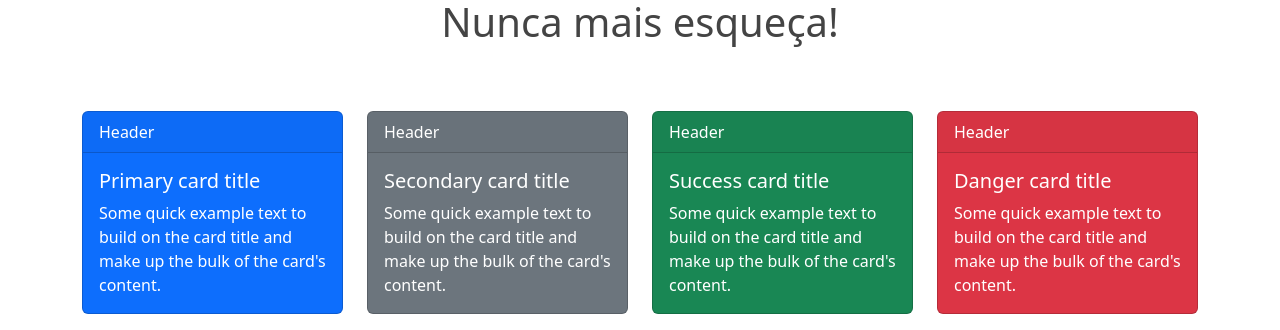
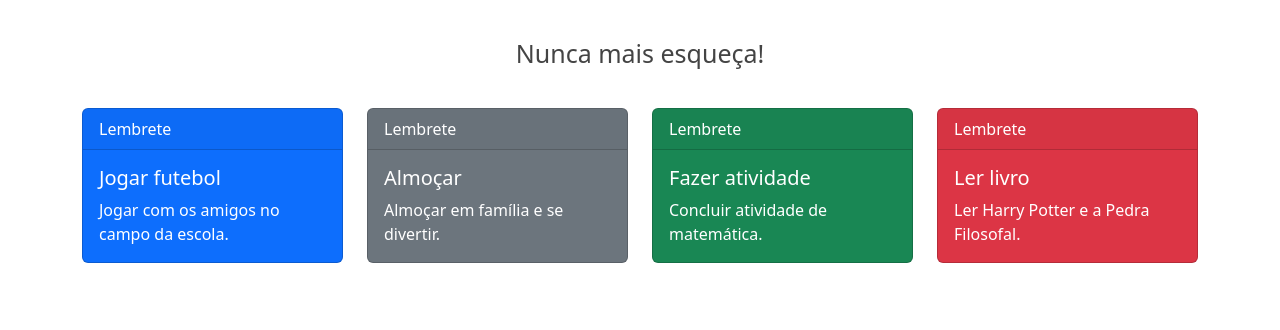
Before and after one commit to abraaolucassb/site-lembretes-ly, a plain HTML site: page index.html in a window 1280 px wide. Shown: the part 1026-1356 px from the top of the page. After the commit the page ends 1305 px from the top, so only its background shows below. Drawn offline with nearby package versions, Linux system fonts and the light colour scheme.

Commit message:
23-03-2023 (10:49)

```diff
--- a/design.css
+++ /dev/null
@@ -1,19 +0,0 @@
-.navbar .navbar-nav .nav-but {
-    padding: 5px;
-}
-
-.main-title {
-    color: #444;
-    margin: 0 0 65px 0;
-    font-size: 40px;
-    text-align: center;
-}
-
-.main-title::after {
-    content: "sdfasdf";
-    border-top: 2px solid #333;
-    width: 15%;
-    position: absolute;
-    top: 60px;
-    left: 42.5%;
-}
--- a/index.html
+++ b/index.html
@@ -8,7 +8,7 @@
     <title>Lembretes.ly</title>
     <link href="https://cdn.jsdelivr.net/npm/bootstrap@5.3.0-alpha1/dist/css/bootstrap.min.css" rel="stylesheet"
         integrity="sha384-GLhlTQ8iRABdZLl6O3oVMWSktQOp6b7In1Zl3/Jr59b6EGGoI1aFkw7cmDA6j6gD" crossorigin="anonymous">
-    <link rel="stylesheet" href="design.css">
+    <link rel="stylesheet" href="style.css">
 </head>
 
 <body>
@@ -91,43 +91,39 @@
                 </div>
                 <div class="col-md-3">
                     <div class="card text-bg-primary mb-3" style="max-width: 18rem;">
-                        <div class="card-header">Header</div>
+                        <div class="card-header">Lembrete</div>
                         <div class="card-body">
-                            <h5 class="card-title">Primary card title</h5>
-                            <p class="card-text">Some quick example text to build on the card title and make up the bulk
-                                of the card's content.</p>
+                            <h5 class="card-title">Jogar futebol</h5>
+                            <p class="card-text">Jogar com os amigos no campo da escola.</p>
                         </div>
                     </div>
                 </div>
 
                 <div class="col-md-3">
                     <div class="card text-bg-secondary mb-3" style="max-width: 18rem;">
-                        <div class="card-header">Header</div>
+                        <div class="card-header">Lembrete</div>
                         <div class="card-body">
-                            <h5 class="card-title">Secondary card title</h5>
-                            <p class="card-text">Some quick example text to build on the card title and make up the bulk
-                                of the card's content.</p>
+                            <h5 class="card-title">Almoçar</h5>
+                            <p class="card-text">Almoçar em família e se divertir.</p>
                         </div>
                     </div>
                 </div>
 
                 <div class="col-md-3">
                     <div class="card text-bg-success mb-3" style="max-width: 18rem;">
-                        <div class="card-header">Header</div>
+                        <div class="card-header">Lembrete</div>
                         <div class="card-body">
-                            <h5 class="card-title">Success card title</h5>
-                            <p class="card-text">Some quick example text to build on the card title and make up the bulk
-                                of the card's content.</p>
+                            <h5 class="card-title">Fazer atividade</h5>
+                            <p class="card-text">Concluir atividade de matemática.</p>
                         </div>
                     </div>
                 </div>
                 <div class="col-md-3">
                     <div class="card text-bg-danger mb-3" style="max-width: 18rem;">
-                        <div class="card-header">Header</div>
+                        <div class="card-header">Lembrete</div>
                         <div class="card-body">
-                            <h5 class="card-title">Danger card title</h5>
-                            <p class="card-text">Some quick example text to build on the card title and make up the bulk
-                                of the card's content.</p>
+                            <h5 class="card-title">Ler livro</h5>
+                            <p class="card-text">Ler Harry Potter e a Pedra Filosofal.</p>
                         </div>
                     </div>
                 </div>
--- /dev/null
+++ b/style.css
@@ -0,0 +1,10 @@
+.navbar .navbar-nav .nav-but {
+    padding: 5px;
+}
+
+.main-title {
+    color: #444;
+    margin: 40px 0 40px 0;
+    font-size: 25px;
+    text-align: center;
+}
```
